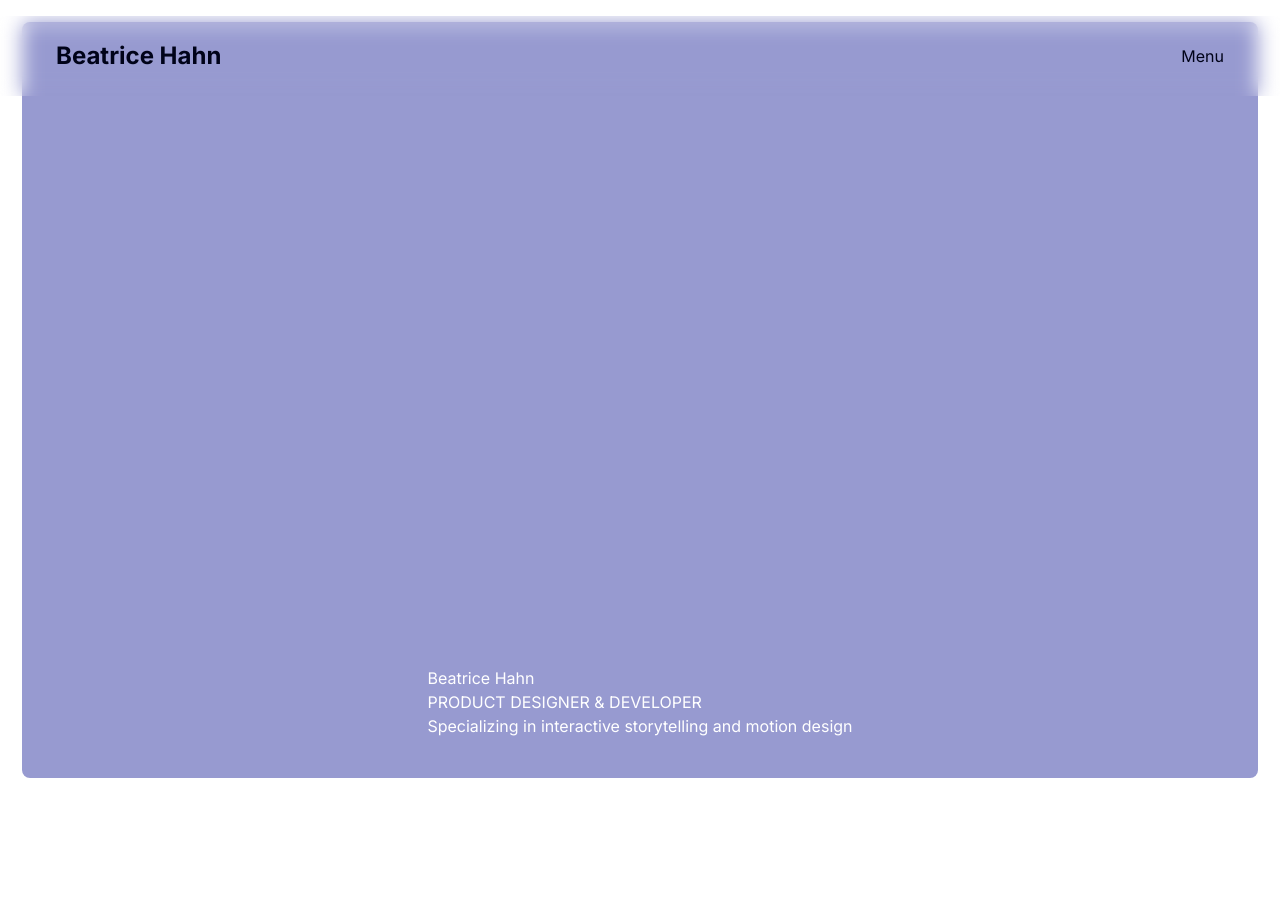
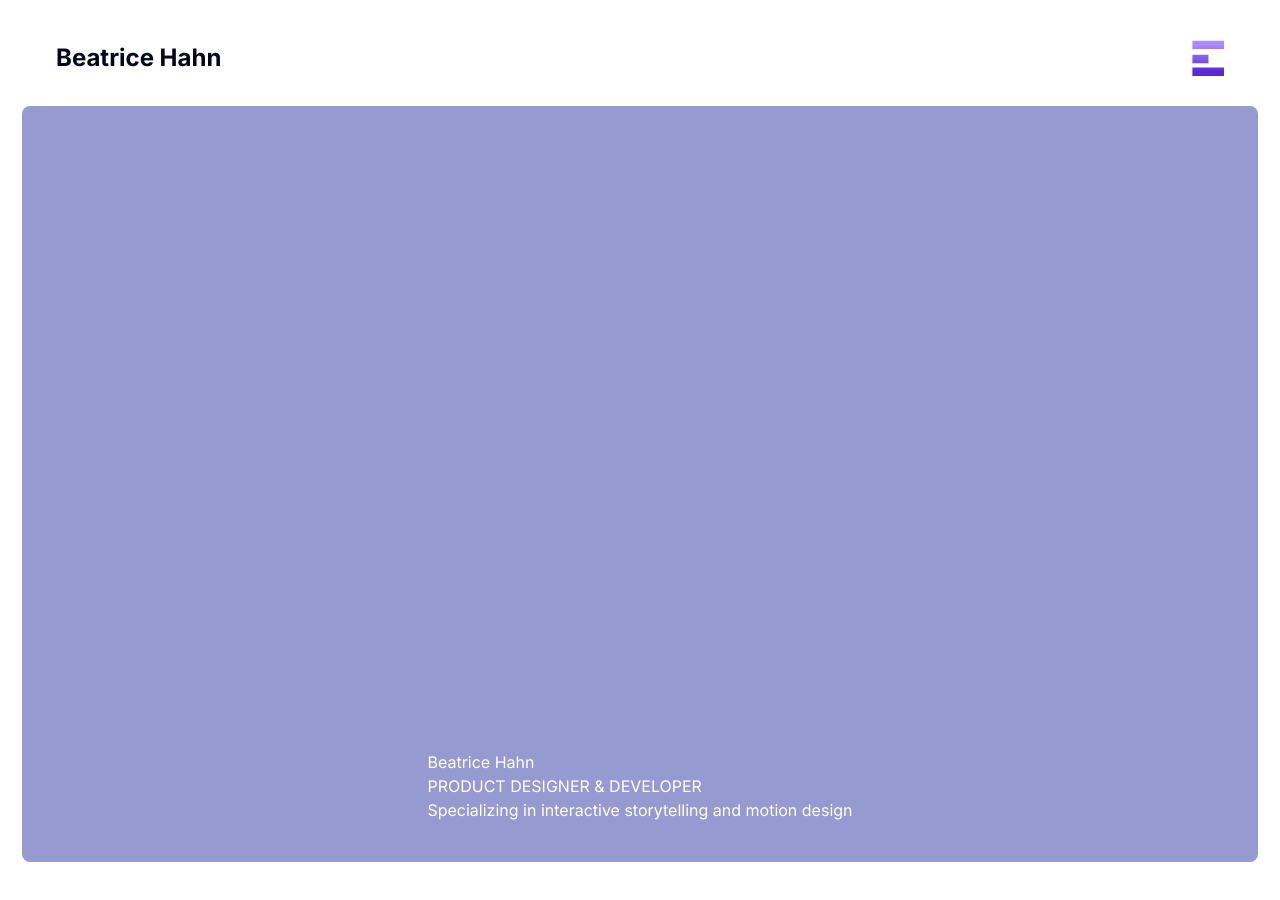
Before and after one commit to beatricehahn/nextjs-portfolio, a Next.js app: page / in a window 1280 px wide. Shown: the top 900 px of the page. Built offline with nearby package versions, Linux system fonts and the light colour scheme.

Commit message:
Add menu icon

```diff
--- a/components/Navbar.tsx
+++ b/components/Navbar.tsx
@@ -36,7 +36,7 @@ export const Navbar = () => {
     }
 
     return (
-        <nav className="z-20 top-4 absolute w-full back-blur text-black-100 p-4 sm:p-6 md:flex md:justify-between md:items-center">
+        <nav className="sticky absolute z-20 top-4 absolute w-full back-blur text-black-100 p-4 sm:p-6 md:flex md:justify-between md:items-center">
             <div className="container mx-auto flex justify-between items-center">
                 <a href="/" className="text-2xl font-bold">
                     Beatrice Hahn
@@ -54,7 +54,9 @@ export const Navbar = () => {
                 </div>
 
                 <div className=" flex items-center">
-                    <button onClick={toggleMenu}> Menu</button>
+                    <button onClick={toggleMenu}>
+                        <img src="/images/menu-icon.svg" alt="menu" />
+                    </button>
                 </div>
             </div>
         </nav>
```
